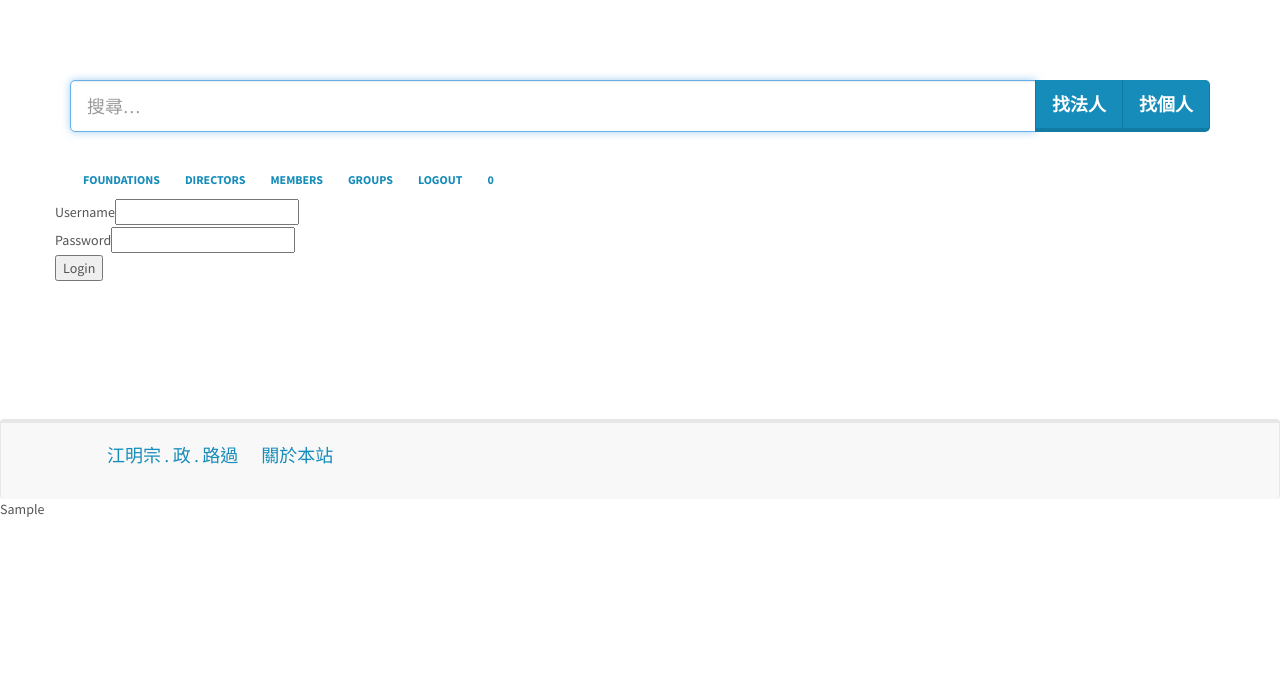
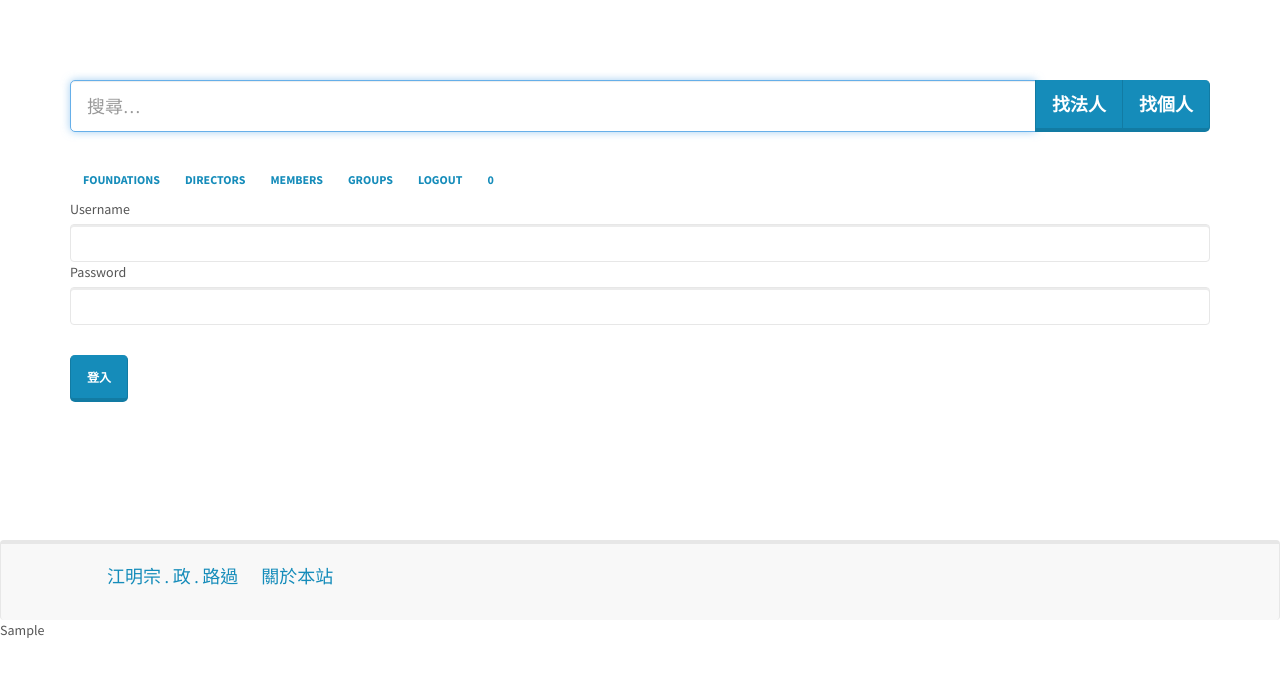
Before and after one commit to kiang/foundations, a CakePHP app: the page made by View/Members/login.ctp in a window 1280 px wide. Shown: the part 54-731 px from the top of the page. Run offline with PHP 8.4 and a stand-in for CakePHP, Linux system fonts and the light colour scheme; the template is opened without the code that fills it: most values are stand-ins (such as "Sample title", 1, 10 or a date in 2020); form fields are guessed from the names that the template uses; some libraries are stand-ins or nearby versions.

Commit message:
improve login page

```diff
--- a/View/Members/login.ctp
+++ b/View/Members/login.ctp
@@ -1,6 +1,10 @@
-<?php
-
-echo $this->Form->create('Member', array('action' => 'login'));
-echo $this->Form->input('username');
-echo $this->Form->input('password');
-echo $this->Form->end(__('Login', true));
+<div class="col-md-12">
+    <?php
+    echo $this->Form->create('Member', array('action' => 'login'));
+    echo $this->Form->input('username', array('class' => 'form-control'));
+    echo $this->Form->input('password', array('class' => 'form-control'));
+    echo '<p>&nbsp;</p>';
+    echo $this->Form->submit('登入', array('class' => 'btn btn-primary btn-lg'));
+    echo $this->Form->end();
+    ?>
+</div>
```
